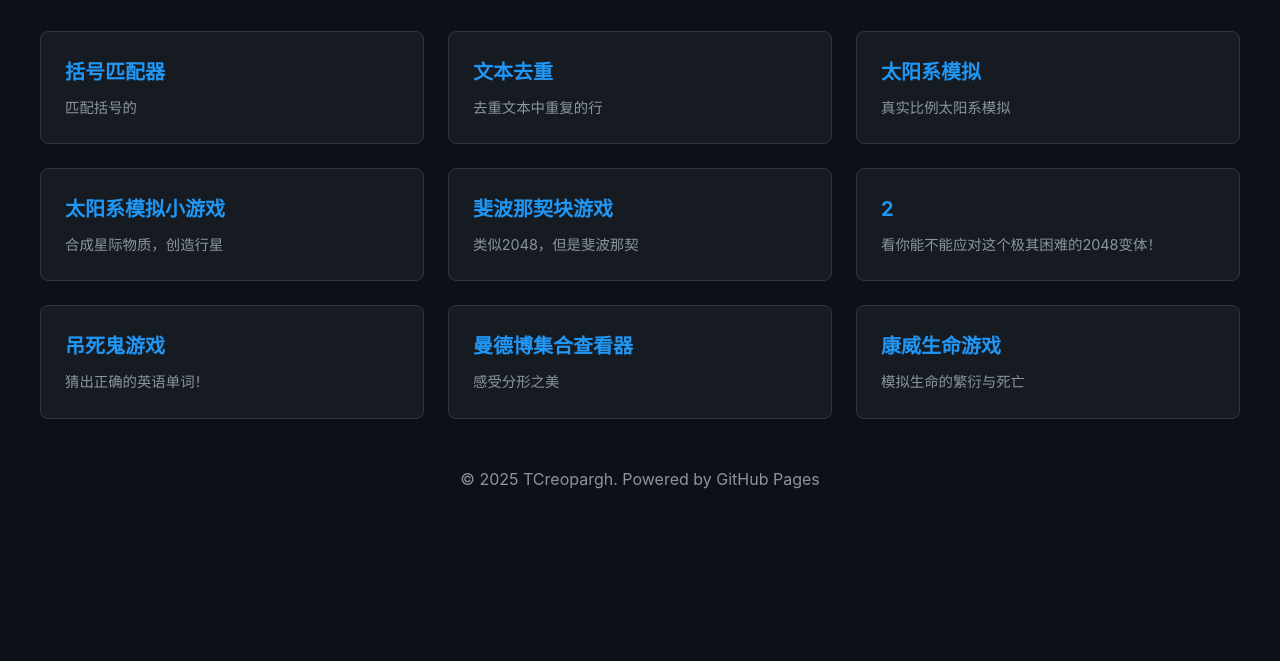
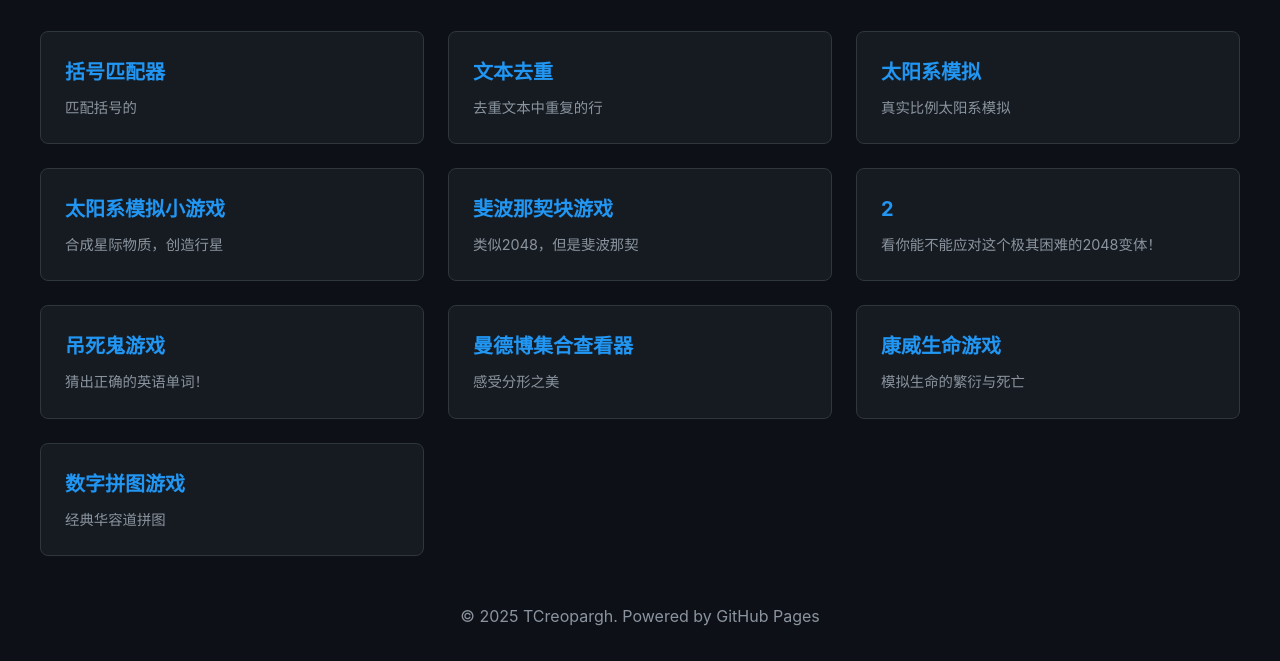
Before and after one commit to TCreopargh/TCreopargh.github.io, a plain HTML site: page index.html in a window 1280 px wide. Shown: the part 241-902 px from the top of the page. Before the commit the page ends 800 px from the top, so only its background shows below. Drawn offline with nearby package versions, Linux system fonts and the light colour scheme.

Commit message:
Update index.html

```diff
--- a/index.html
+++ b/index.html
@@ -179,6 +179,11 @@
                 <p class="page-description">模拟生命的繁衍与死亡</p>
             </a>
 
+            <a href="numberpuzzle.html" class="page-card animate__animated animate__fadeIn">
+                <h3 class="page-title">数字拼图游戏</h3>
+                <p class="page-description">经典华容道拼图</p>
+            </a>
+
             <!-- Add more page cards as needed -->
         </div>
 
```
